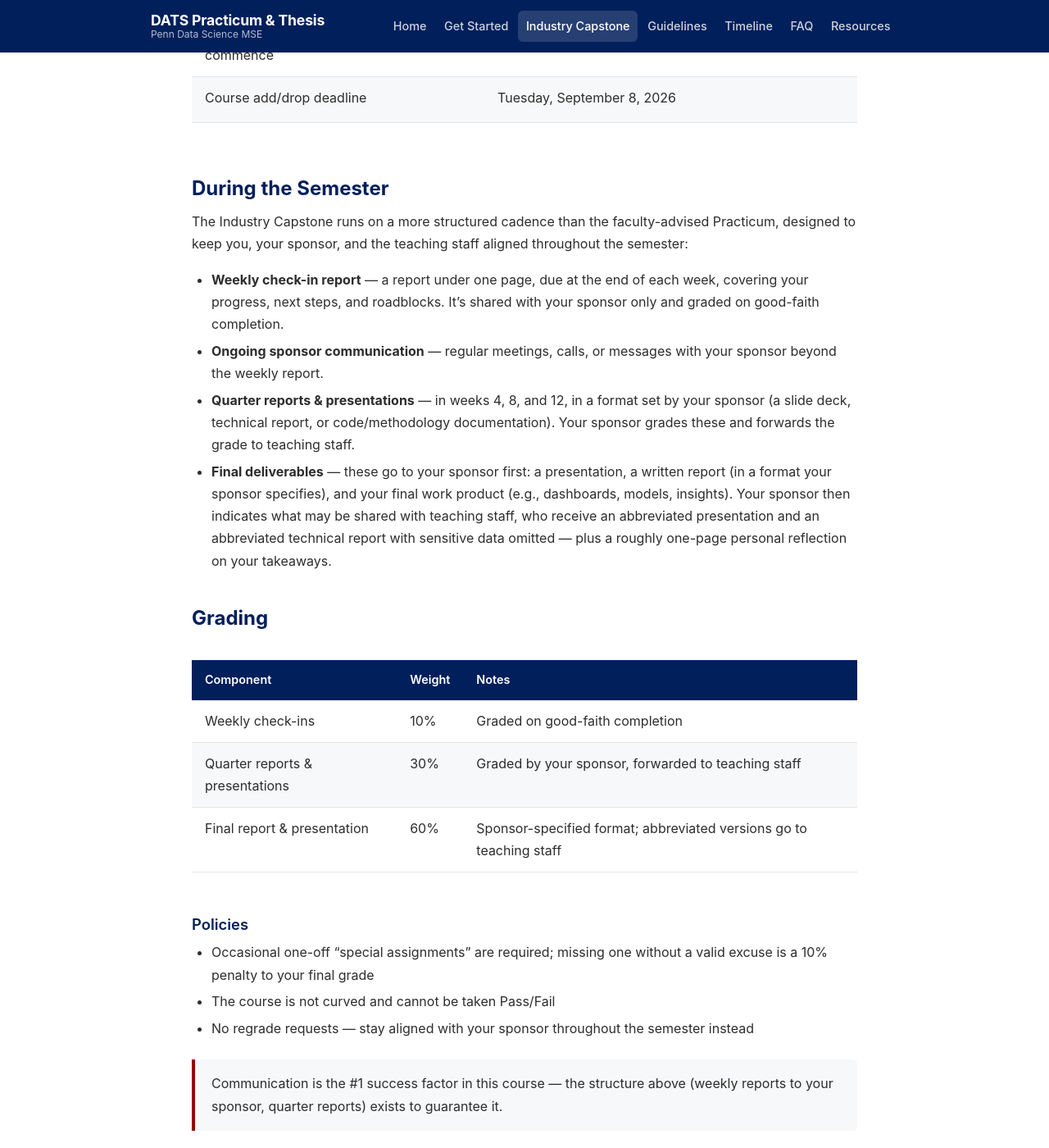
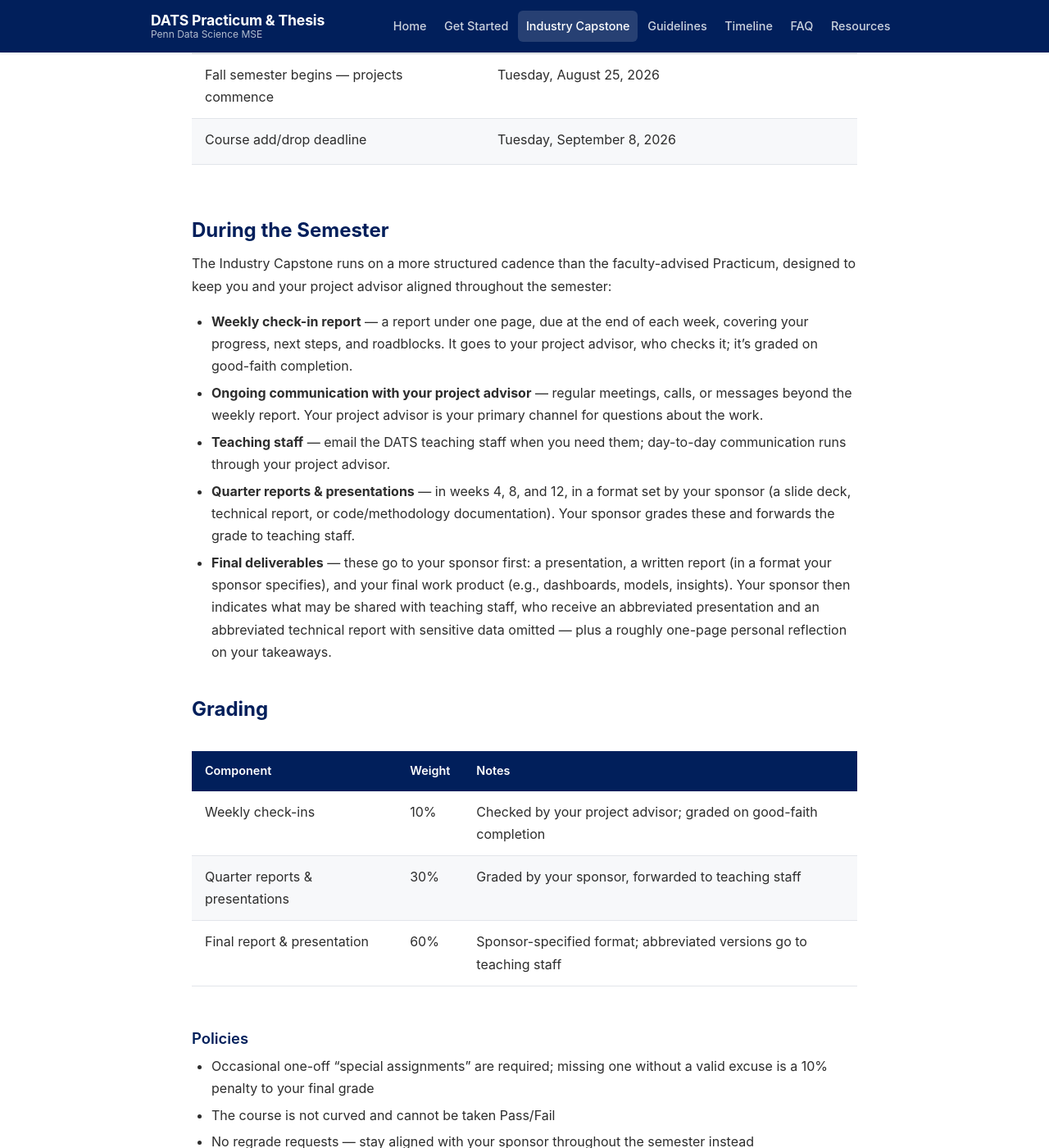
Before and after one commit to chandrasg/dats-projects, a Jekyll site: the page built from pages/industry-capstone.md, in a window 1280 px wide and 1400 px high, scrolled down 3358 px. Shown: the whole window at 82% size. Built offline with Jekyll 4.4.1, drawn with Linux system fonts in a browser that asks for light colours; some of the changed text lies outside the part shown.

Commit message:
Apply policy answers: project advisor, thesis draft, reader, sem-1 grading
- Industry Capstone: weekly reports go to (and are checked by) the
  project advisor at the sponsor, the primary channel; teaching staff
  reachable by email (page, FAQ, home card)
- Thesis: full draft due at the final check-in; the semester-1
  intermediate update is graded; reader required but doesn't sign the
  title page
- Drop the "approved copy to the CIS Master's chair" line

Co-Authored-By: Claude Opus 5.5 <noreply@anthropic.com>

```diff
--- a/_data/timeline.yml
+++ b/_data/timeline.yml
@@ -33,7 +33,7 @@ fall_2026:
     note: "Brief PowerPoint, progress demo, or report outline."
   - milestone: "Final check-in with advisor & Projects Director"
     date: "Before November 24, 2026"
-    note: "Project report due."
+    note: "Project report due (thesis students in their final semester: a full draft)."
   - milestone: "Thesis submission deadline"
     date: "December 10, 2026"
     note: "Submit completed/signed thesis electronically to grad-affairs@seas.upenn.edu."
@@ -50,7 +50,7 @@ spring_2027:
     note: "Brief PowerPoint, progress demo, or report outline. March 1 is the last day to drop a course."
   - milestone: "Final check-in with advisor & Projects Director"
     date: "Before April 5, 2027"
-    note: "Project report due. April 5 is the last day to withdraw from a course."
+    note: "Project report due (thesis students in their final semester: a full draft). April 5 is the last day to withdraw from a course."
   - milestone: "Thesis submission deadline"
     date: "May TBD, 2027"
     note: "Submit completed/signed thesis electronically to grad-affairs@seas.upenn.edu."
--- a/pages/industry-capstone.md
+++ b/pages/industry-capstone.md
@@ -6,7 +6,7 @@ permalink: /industry-capstone/
 
 # Industry Capstone
 
-The Industry Capstone (DATS 5990-002) is a variant of the Practicum in which your project comes from an industry sponsor rather than a Penn faculty advisor. Launched in Fall 2026, it's offered in partnership with Penn Engineering's StAGE (Strategic Advisory Group and Expertise) initiative. Throughout the semester you're mentored by DATS teaching staff — {{ site.data.contacts.project_director.name }} (Faculty Director) and TAs — working alongside your sponsor.
+The Industry Capstone (DATS 5990-002) is a variant of the Practicum in which your project comes from an industry sponsor rather than a Penn faculty advisor. Launched in Fall 2026, it's offered in partnership with Penn Engineering's StAGE (Strategic Advisory Group and Expertise) initiative. Day to day, you work with a **project advisor** — your supervisor at the sponsoring company — who is your primary point of contact. DATS teaching staff ({{ site.data.contacts.project_director.name }}, Faculty Director, and TAs) oversee the course and can be reached by email when needed.
 
 <div class="info-box">
 Looking for the faculty-advised version? The standard Practicum (DATS 5990-001) and Thesis (DATS 9990) are covered on the <a href="{{ '/get-started/' | relative_url }}">Get Started</a> page.
@@ -72,7 +72,7 @@ Looking for the faculty-advised version? The standard Practicum (DATS 5990-001)
 <tr>
 <td>Who supervises</td>
 <td>Penn faculty advisor</td>
-<td>Industry sponsor + DATS teaching staff</td>
+<td>Project advisor at the sponsor; DATS teaching staff oversee</td>
 <td>Penn faculty advisor + reader</td>
 </tr>
 <tr>
@@ -90,7 +90,7 @@ Looking for the faculty-advised version? The standard Practicum (DATS 5990-001)
 <tr>
 <td>Cadence</td>
 <td>Mid-semester check-in</td>
-<td>Weekly sponsor check-ins + quarter reports</td>
+<td>Weekly reports to your project advisor + quarter reports</td>
 <td>Mid-semester check-in each semester</td>
 </tr>
 <tr>
@@ -185,10 +185,11 @@ Once you're matched with a sponsor, {{ site.data.contacts.program_manager.name }
 
 ## During the Semester
 
-The Industry Capstone runs on a more structured cadence than the faculty-advised Practicum, designed to keep you, your sponsor, and the teaching staff aligned throughout the semester:
+The Industry Capstone runs on a more structured cadence than the faculty-advised Practicum, designed to keep you and your project advisor aligned throughout the semester:
 
-- **Weekly check-in report** — a report under one page, due at the end of each week, covering your progress, next steps, and roadblocks. It's shared with your sponsor only and graded on good-faith completion.
-- **Ongoing sponsor communication** — regular meetings, calls, or messages with your sponsor beyond the weekly report.
+- **Weekly check-in report** — a report under one page, due at the end of each week, covering your progress, next steps, and roadblocks. It goes to your project advisor, who checks it; it's graded on good-faith completion.
+- **Ongoing communication with your project advisor** — regular meetings, calls, or messages beyond the weekly report. Your project advisor is your primary channel for questions about the work.
+- **Teaching staff** — email the DATS teaching staff when you need them; day-to-day communication runs through your project advisor.
 - **Quarter reports & presentations** — in weeks 4, 8, and 12, in a format set by your sponsor (a slide deck, technical report, or code/methodology documentation). Your sponsor grades these and forwards the grade to teaching staff.
 - **Final deliverables** — these go to your sponsor first: a presentation, a written report (in a format your sponsor specifies), and your final work product (e.g., dashboards, models, insights). Your sponsor then indicates what may be shared with teaching staff, who receive an abbreviated presentation and an abbreviated technical report with sensitive data omitted — plus a roughly one-page personal reflection on your takeaways.
 
@@ -198,7 +199,7 @@ The Industry Capstone runs on a more structured cadence than the faculty-advised
 <table class="timeline-table">
 <thead><tr><th scope="col">Component</th><th scope="col">Weight</th><th scope="col">Notes</th></tr></thead>
 <tbody>
-<tr><td>Weekly check-ins</td><td>10%</td><td>Graded on good-faith completion</td></tr>
+<tr><td>Weekly check-ins</td><td>10%</td><td>Checked by your project advisor; graded on good-faith completion</td></tr>
 <tr><td>Quarter reports &amp; presentations</td><td>30%</td><td>Graded by your sponsor, forwarded to teaching staff</td></tr>
 <tr><td>Final report &amp; presentation</td><td>60%</td><td>Sponsor-specified format; abbreviated versions go to teaching staff</td></tr>
 </tbody>
@@ -212,7 +213,7 @@ The Industry Capstone runs on a more structured cadence than the faculty-advised
 - No regrade requests — stay aligned with your sponsor throughout the semester instead
 
 <div class="info-box warning">
-Communication is the #1 success factor in this course — the structure above (weekly reports to your sponsor, quarter reports) exists to guarantee it.
+Communication is the #1 success factor in this course — the structure above (weekly reports to your project advisor, quarter reports) exists to guarantee it.
 </div>
 
 ## Intellectual Property & Confidentiality {#ip-confidentiality}
```
Also changed, not shown: index.md (+2 -2 lines), pages/faq.md (+1 -1 lines), pages/guidelines.md (+6 -5 lines), pages/timeline.md (+1 -1 lines).
